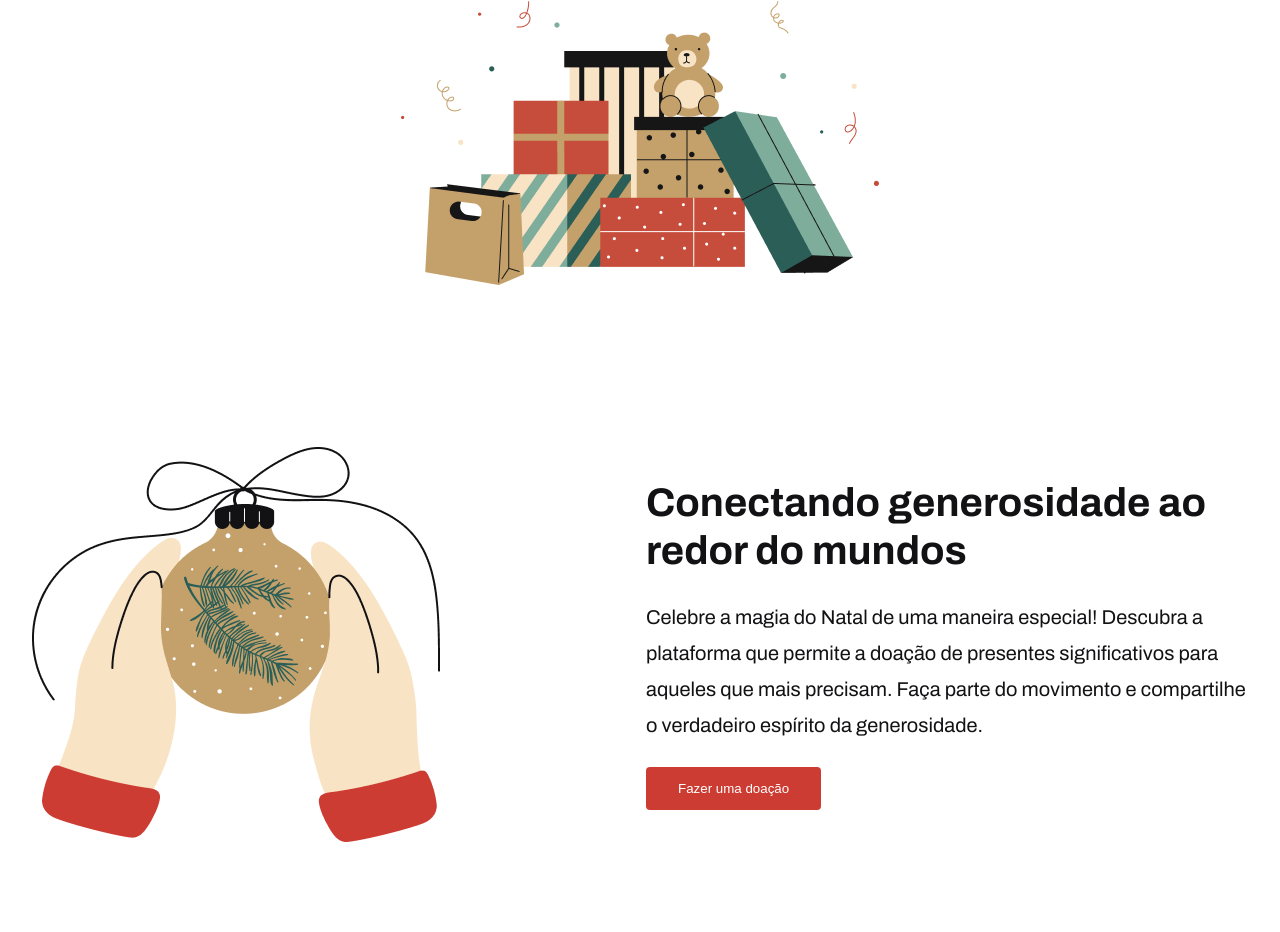
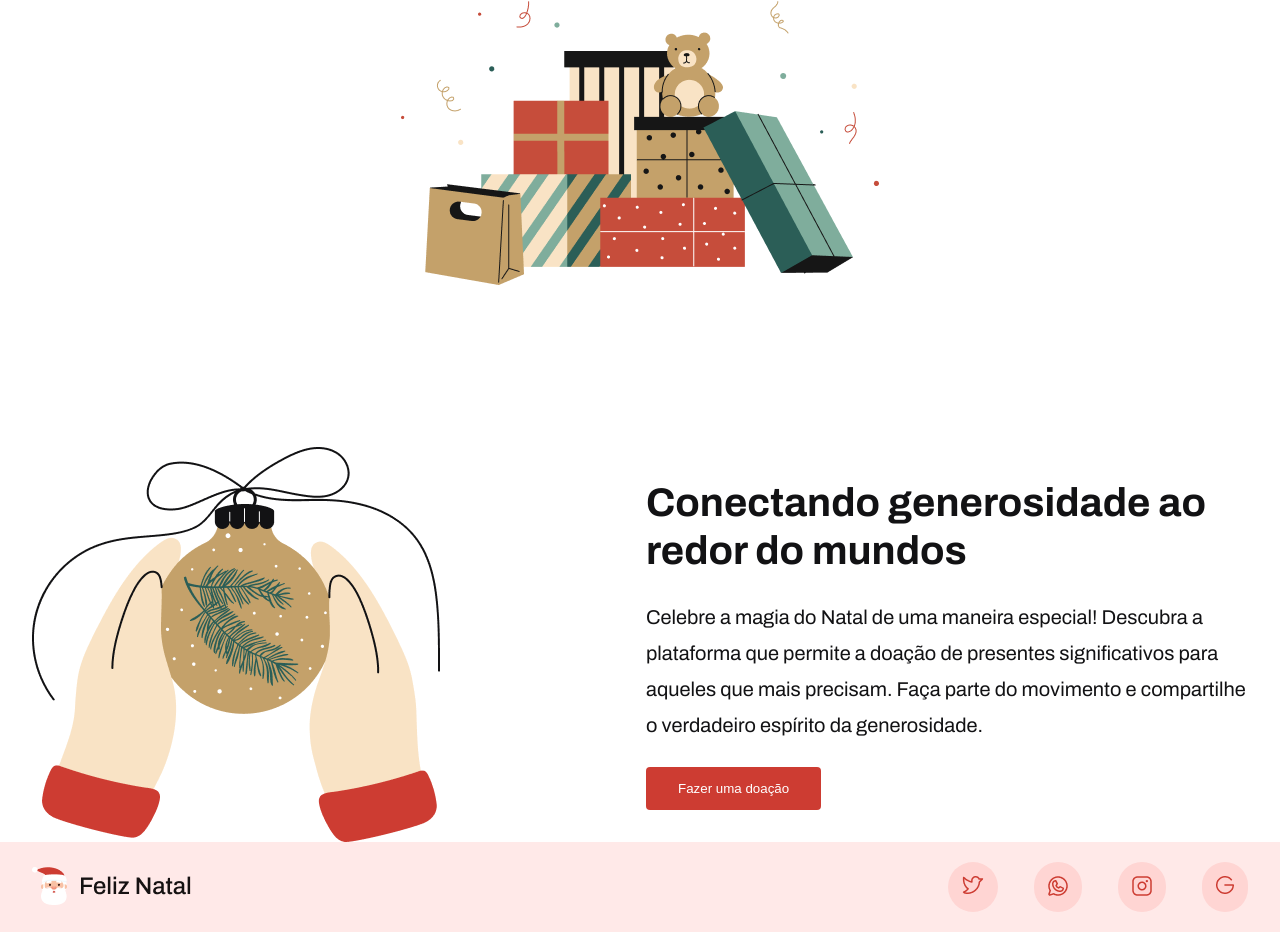
Before and after one commit to TeixeiraManuel/merry-christmas, a plain HTML site: page index.html in a window 1280 px wide. Shown: the part 902-1834 px from the top of the page. Before the commit the page ends 1744 px from the top, so only its background shows below. Drawn offline with Linux system fonts and the light colour scheme.

Commit message:
feat:footer create

```diff
--- a/css/styles.css
+++ b/css/styles.css
@@ -3,6 +3,8 @@
     padding: 0;
     margin: 0;
     box-sizing: border-box;
+    list-style: none;
+    text-decoration: none;
 
 }
 body {
@@ -21,16 +23,14 @@ html{
 }
 
 header{
-    display: flex;
-    justify-content: center;
     background: var(--header-color);
     padding: 10.4rem 0;
 }
 
 .content{
     max-width: 1216px;
+    margin: 0 auto;
     display: flex;
-    justify-content: space-between;
 }
 .content-information{
     max-width: 59.0rem;
@@ -141,6 +141,34 @@ header img{
     opacity: 0px;
     transition-duration: 1s;
 }
+footer{
+    background: var(--header-color);
+}
+.social-links{
+    max-width: 1216px;
+    margin: 0 auto;
+    padding: 2rem 0;
+    display: flex;
+    align-items: center;
+    justify-content: space-between;
+}
+.footer-social ul{
+    display: flex;
+    gap: 3.6rem;
+}
+
+.footer-social ul li{
+    background-color: #FFD5D3;
+    padding: 1.4rem;
+    border-radius: 999px;
+    transition-duration: 1s;
+
+}
+.footer-social ul li:hover{
+    transition-duration: 1s;
+    cursor: pointer;
+    transform:scale(1.4);
+}
 
 @media (max-width:1134px) {
     .content, .end{
@@ -163,7 +191,23 @@ header img{
     }
 
 }
+@media (max-width:768px) {
+    .social-links{
+        flex-direction: column;
+        padding: 4.8rem 2.4rem;
+    }
+    .footer-social ul{
+        margin-top: 2.4rem;
+    }
+    .footer-social ul{
+        gap: 2.8rem;
+    }
+}
+
 @media (max-width:628px) {
+    .content,.container{
+        padding: 0 2.4rem;
+    }
     header h1, .center h1, .center h2{
         font-size: 3.2rem;
     }
--- a/index.html
+++ b/index.html
@@ -46,5 +46,20 @@
             </div>
         </div>
     </div>
+    <footer>
+        <div class="social-links">
+            <div class="footer-logo">
+                <img src="assets/img/logo.png" alt="">
+            </div>
+            <div class="footer-social">
+                <ul>
+                    <li><a href=""><img src="assets/icon/twiter.png" alt=""></a></li>
+                    <li><a href=""><img src="assets/icon/whatsap.png" alt=""></a></li>
+                    <li><a href=""><img src="assets/icon/instagram.png" alt=""></a></li>
+                    <li><a href=""><img src="assets/icon/google.png" alt=""></a></li>
+                </ul>
+            </div>
+        </div>
+    </footer>
 </body>
 </html>
```
